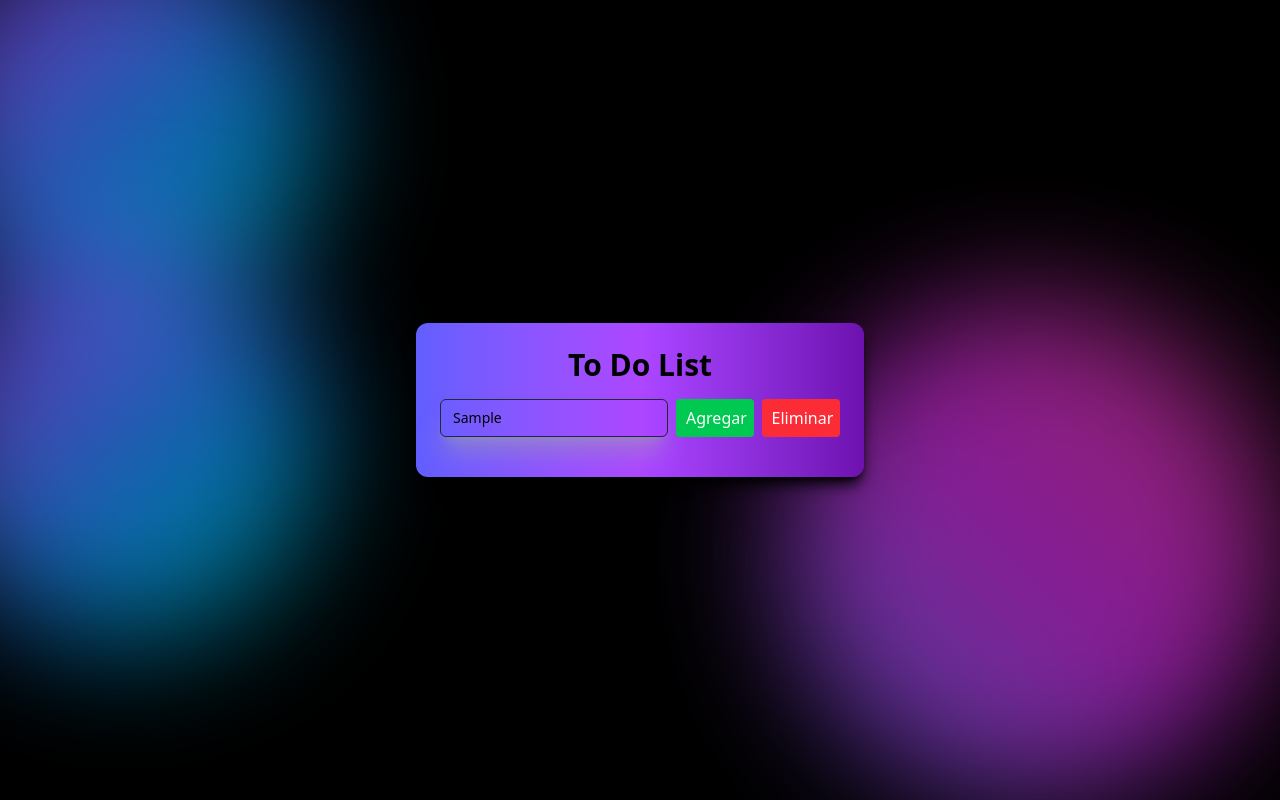
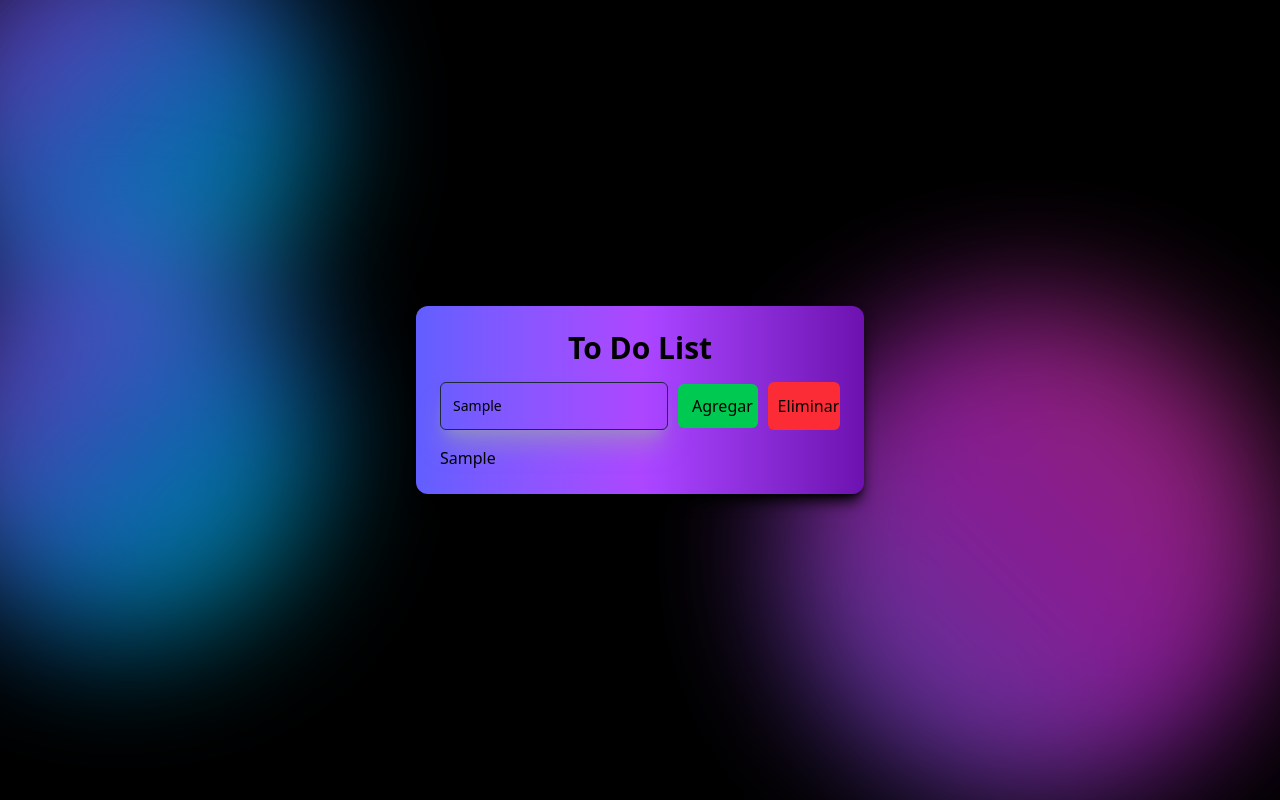
Before and after one commit to JoaquinCalligaro/To-Do-List, a website: page index.html in a window 1280 px wide. Both pictures are taken after typing "Sample" into the empty fields and a click on the button "Agregar". Drawn offline with Linux system fonts and the light colour scheme.

Commit message:
Se agrego la funcionalidad de agregar tareas con validacion de espacio en blanco mediante JS

```diff
--- a/index.html
+++ b/index.html
@@ -32,26 +32,29 @@
           placeholder="Escribí una tarea"
           class="flex-1 bg-transparent placeholder:text-black text-black text-sm border border-gray-800 rounded-md px-3 py-2 transition duration-200 ease focus:outline-none focus:border-slate-500 hover:border-gray-800 shadow-xl shadow-gray-400/50 ring-1 ring-transparent focus:ring-black"
         />
+
         <button
-          class="btn relative inline-flex items-center justify-start overflow-hidden font-medium transition-all bg-green-500 rounded hover:bg-white group py-1.5 px-2.5 animate-slide-in-top"
+          class="btn m-0.5 relative inline-flex items-center justify-start overflow-hidden font-medium transition-all bg-green-500 rounded-md hover:bg-green-800 group py-2.5 px-3.5 animate-slide-in-top"
+          id="addBtn"
         >
           <span
-            class="w-56 h-48 rounded bg-green-600 absolute bottom-0 left-0 translate-x-full ease-out duration-500 transition-all translate-y-full mb-9 ml-9 group-hover:ml-0 group-hover:mb-32 group-hover:translate-x-0"
+            class="w-56 h-48 bg-green-600 absolute bottom-0 left-0 translate-x-full ease-out duration-500 transition-all translate-y-full mb-9 ml-9 group-hover:ml-0 group-hover:mb-32 group-hover:translate-x-0"
           ></span>
           <span
-            class="relative w-full text-left text-white transition-colors duration-300 ease-in-out group-hover:text-black"
+            class="relative w-full text-left text-black transition-colors duration-300 ease-in-out group-hover:text-black"
             >Agregar</span
           >
         </button>
 
         <button
-          class="btn relative inline-flex items-center justify-start overflow-hidden font-medium transition-all bg-red-500 rounded hover:bg-white group py-1.5 px-2.5 animate-slide-in-top"
+          class="btn relative inline-flex items-center justify-start overflow-hidden font-medium transition-all bg-red-500 rounded-md hover:bg-red-800 group py-0.5 px-2.5 animate-slide-in-top"
+          id="removeBtn"
         >
           <span
             class="w-56 h-48 rounded bg-red-600 absolute bottom-0 left-0 translate-x-full ease-out duration-500 transition-all translate-y-full mb-9 ml-9 group-hover:ml-0 group-hover:mb-32 group-hover:translate-x-0"
           ></span>
           <span
-            class="relative w-full text-left text-white transition-colors duration-300 ease-in-out group-hover:text-black"
+            class="relative w-full text-left text-black transition-colors duration-300 ease-in-out group-hover:text-black"
             >Eliminar</span
           >
         </button>
@@ -60,5 +63,6 @@
         <!-- Tareas van acá -->
       </ul>
     </div>
+    <script src="./src/main.js"></script>
   </body>
 </html>
--- /dev/null
+++ b/src/main.js
@@ -0,0 +1,16 @@
+const input = document.getElementById('taskInput');
+const addBtn = document.getElementById('addBtn');
+const removeBtn = document.getElementById('removeBtn');
+
+const taskList = document.getElementById('taskList');
+
+addBtn.addEventListener('click', function () {
+  const text = input.value.trim();
+  const li = document.createElement('li');
+  li.textContent = text;
+  if (text.length > 0) {
+    taskList.appendChild(li);
+  } else {
+    alert('Por favor ingrese un texto');
+  }
+});
```
Also changed, not shown: dist/output.css, src/app.js (deleted).
